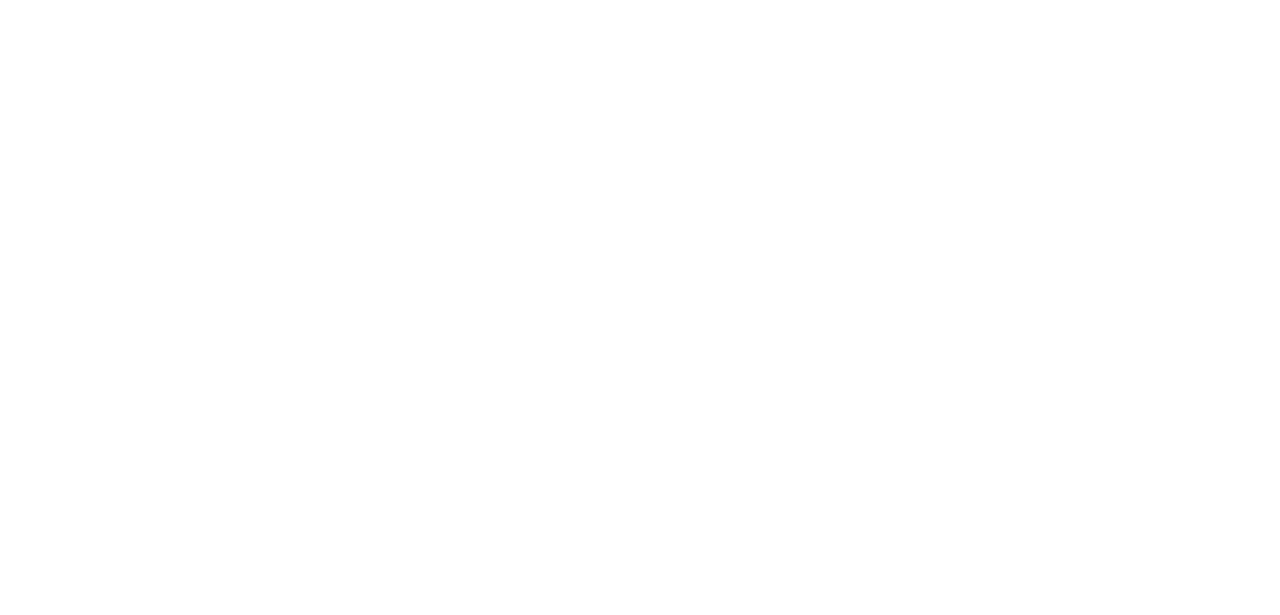
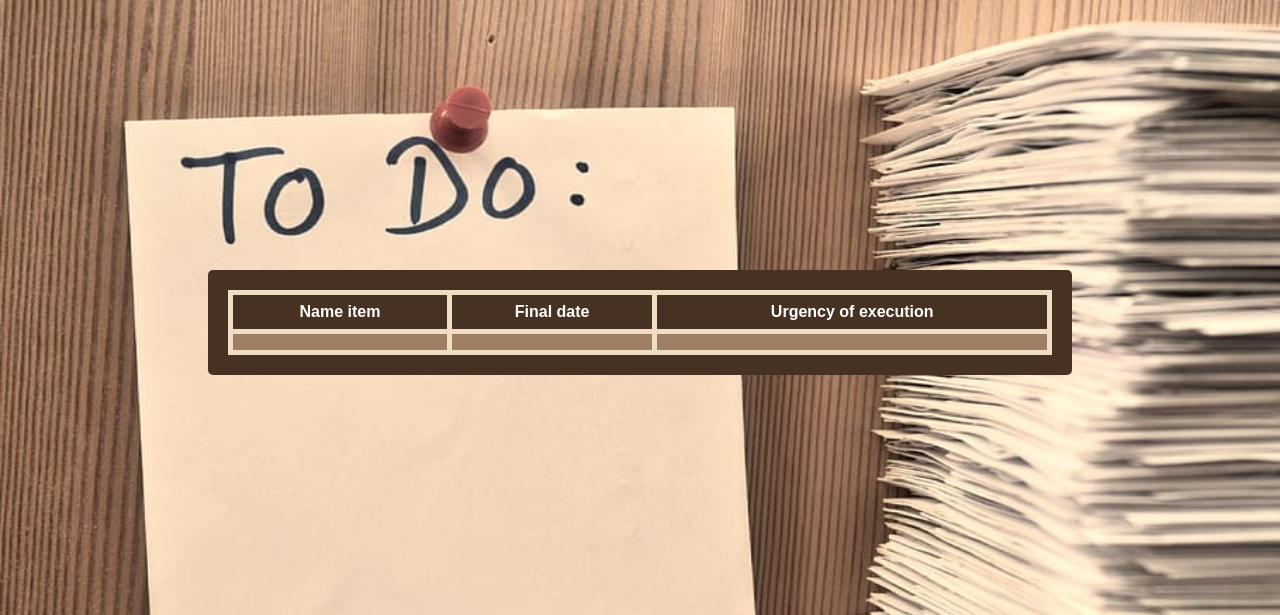
Before and after one commit to PajicMilica/ToDoListPHP, a PHP site: page /home.php in a window 1280 px wide. Before the commit the part shown is empty. Shown: the top 615 px of the page. Run offline with PHP 8.4, Linux system fonts and the light colour scheme; lists and menus that the app fills with data are empty.

Commit message:
Napravljen kostur login stranice i zapoceta home stranica

```diff
--- a/css/cssHome.css
+++ b/css/cssHome.css
@@ -0,0 +1,65 @@
+
+body{
+    background-image: url("../slike/treca.jpg");
+     background-size: 100% 100%;
+    background-repeat: no-repeat;
+    background-attachment: fixed;
+    color: #271e17;
+
+}
+table {
+    font-family: arial, sans-serif;
+    border-collapse: collapse;
+    width: 100%;
+  }
+
+  td, th {
+    border: 5px solid #f0dec4;
+    text-align: left;
+    padding: 8px;
+  }
+  th{
+    color: rgb(255, 255, 255);
+    text-align: center;
+  }
+  #i{
+    background-color: #463123;
+  }
+  tr{
+    background-color:rgb(158, 127, 100)
+  }
+
+  div {
+    margin-left: 200px;
+    margin-right: 200px;
+    margin-top: 270px;
+    border-radius: 5px;
+    background-color: #463123;
+    padding: 20px;
+  }
+  .button {
+    background-color: #4CAF50; /* Green */
+    border: none;
+    color: white;
+    padding: 20px;
+    text-align: center;
+    text-decoration: none;
+    display: inline-block;
+    font-size: 16px;
+    margin: 4px 2px;
+    cursor: pointer;
+  }
+
+.button1 {
+    border-radius: 2px;
+    font-size: 5px;
+    }
+.button2 {
+    border-radius: 4px;
+    font-size: 5px;
+}
+.button3 {
+    border-radius: 8px;
+    font-size: 5px;
+}
+}
--- a/home.php
+++ b/home.php
@@ -4,9 +4,26 @@
     <meta charset="UTF-8">
     <meta http-equiv="X-UA-Compatible" content="IE=edge">
     <meta name="viewport" content="width=device-width, initial-scale=1.0">
+    <link rel="stylesheet" type="text/css" href="css/cssHome.css">
     <title>Document</title>
 </head>
 <body>
+ <div>
+        <table>
+            <tr id="i">
+                <th>Name item</th>
+                <th>Final date</th>
+                <th>Urgency of execution</th>
+            </tr>
+            <tr>
+                <td> </td>
+                <td> </td>
+                <td></td>
+            </tr>
+
+
+        </table>
+
 
 
 
```
Also changed, not shown: slike/cetvrta.jpg (added), slike/prva.jpg (added), slike/treca.jpg (added).
